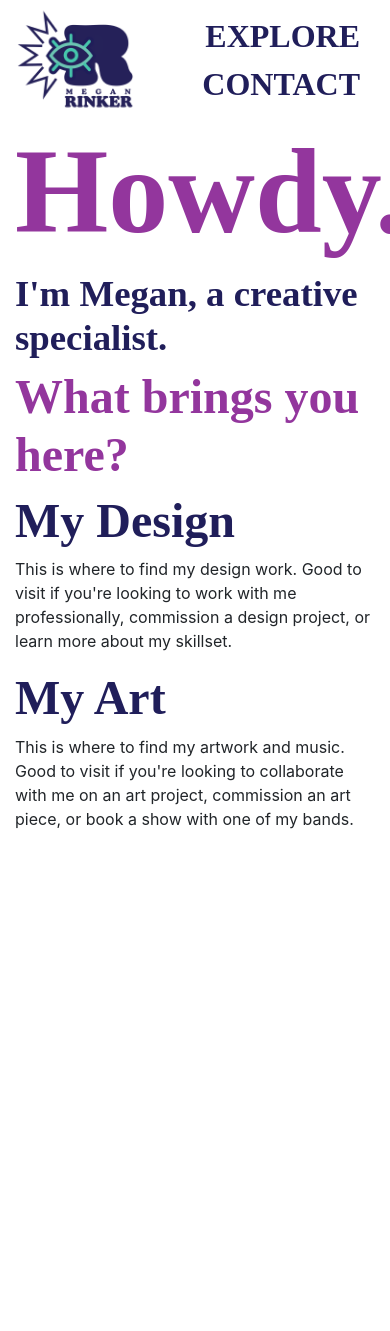
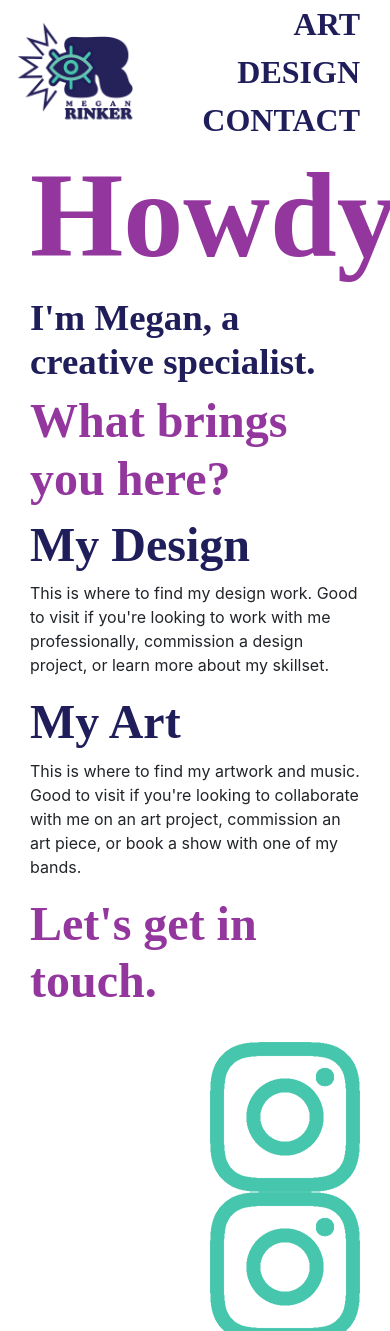
Before and after one commit to mr0088/meganrinker, a plain HTML site: page index.html in a window 390 px wide. Shown: the top 1331 px of the page. Before the commit the page ends 847 px from the top, so only its background shows below. Drawn offline with nearby package versions, Linux system fonts and the light colour scheme; a web font is replaced by a local one.

Commit message:
adding section at bottom

```diff
--- a/index.html
+++ b/index.html
@@ -23,20 +23,16 @@
   </div>
 
   <ul class="nav col-8">
-    <li class="nav-item">EXPLORE
-        <!--<ul>
-          <li><a href="#">Design</a></li>
-          <li><a href="#">Art</a></li>
-        </ul>-->
-    </li>
-  <li class="nav-item">CONTACT</li>
+    <li class="nav-item">ART</li>
+    <li class="nav-item">DESIGN</li>
+    <li class="nav-item">CONTACT</li>
 </ul>
 
 </nav>
 </header>
-</div>
 
-<div class="container">
+<section class="col-12">
+
 <div class="intro col-xs-12">
 <h1>Howdy.</h1>
 <h2>I'm Megan, a creative specialist.</h2>
@@ -52,12 +48,25 @@
   <p>This is where to find my artwork and music. Good to visit if you're looking to collaborate with me on an art project, commission an art piece, or book a show with one of my bands.</p>
 </div>
 
+<div class="contact col-xs-12">
+  <h2 class="what">Let's get in touch.</h2>
+
+  <ul class="col-10">
+    <li><img src="images/instagram.png" class="img-fluid" alt="instagram"></li>
+    <li><img src="images/instagram.png" class="img-fluid" alt="instagram"></li>
+    <li><img src="images/instagram.png" class="img-fluid" alt="instagram"></li>
+    <li><img src="images/instagram.png" class="img-fluid" alt="instagram"></li>
+  </ul>
+</div>
+
+</section>
 
 
 <script src="https://code.jquery.com/jquery-3.5.1.slim.min.js" integrity="sha384-DfXdz2htPH0lsSSs5nCTpuj/zy4C+OGpamoFVy38MVBnE+IbbVYUew+OrCXaRkfj" crossorigin="anonymous"></script>
 <script src="https://cdn.jsdelivr.net/npm/popper.js@1.16.1/dist/umd/popper.min.js" integrity="sha384-9/reFTGAW83EW2RDu2S0VKaIzap3H66lZH81PoYlFhbGU+6BZp6G7niu735Sk7lN" crossorigin="anonymous"></script>
 <script src="https://cdn.jsdelivr.net/npm/bootstrap@4.6.0/dist/js/bootstrap.min.js" integrity="sha384-+YQ4JLhjyBLPDQt//I+STsc9iw4uQqACwlvpslubQzn4u2UU2UFM80nGisd026JF" crossorigin="anonymous"></script>
 
+
 </div>
 </body>
 </html>
```
Also changed, not shown: images/instagram.png (added).
